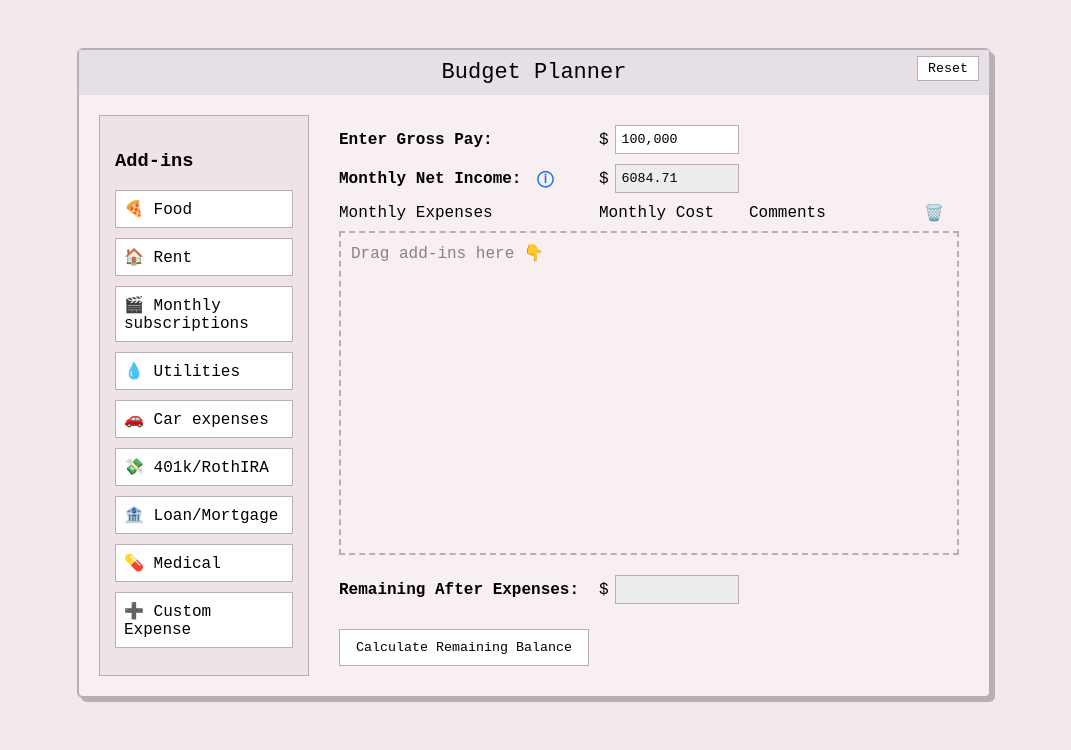
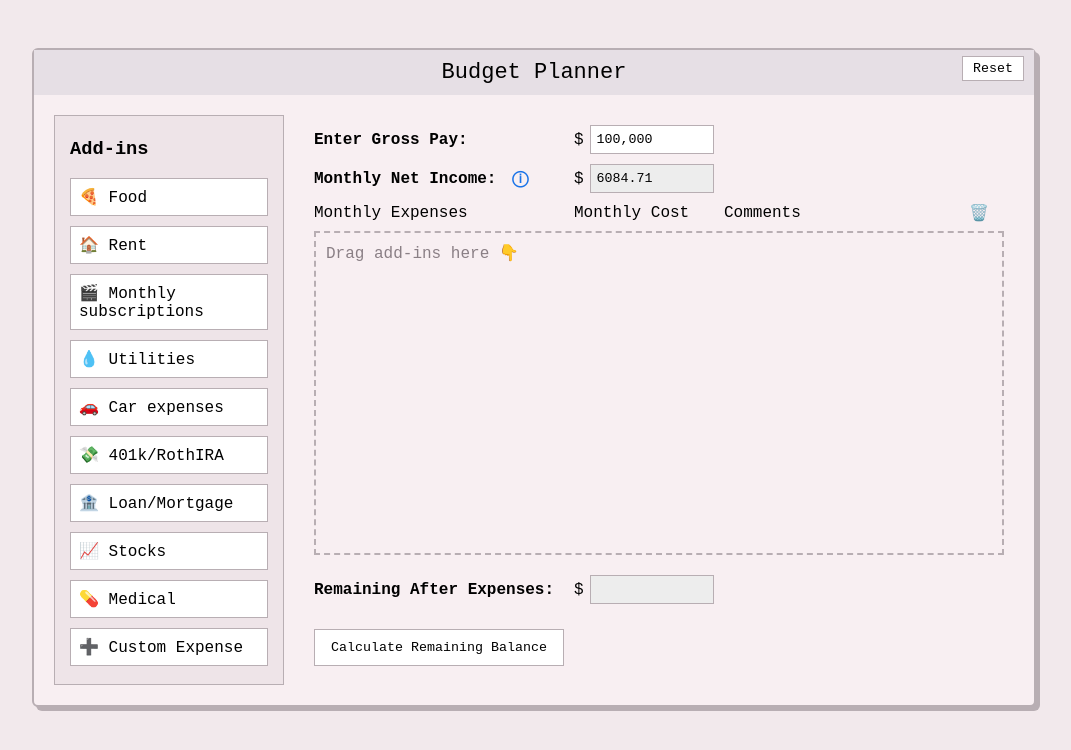
Before and after one commit to Srivacthi/Its-Giving-Solvency, a Flask app: page / in a window 1280 px wide. Shown: the top 750 px of the page, without its empty margins (106-1177 px from the left). Run offline with Flask 3, Linux system fonts and the light colour scheme.

Commit message:
Added scrollbar + wider window

```diff
--- a/templates/budget2.html
+++ b/templates/budget2.html
@@ -13,7 +13,7 @@
     }
 
     .window {
-      width: 910px;
+      width: 1000px;
       background: #f8eff2;
       border: 2px solid #b8aeb3;
       border-radius: 6px;
@@ -45,7 +45,7 @@
 
     .content {
       display: grid;
-      grid-template-columns: 210px 1fr;
+      grid-template-columns: 230px 1fr;
       gap: 20px;
       padding: 20px;
     }
@@ -53,7 +53,23 @@
     .addons {
       background: #eee4e8;
       padding: 15px;
+      padding-top: 3px;
       border: 1px solid #b8aeb3;
+      max-height: 550px;
+      overflow-y: auto;
+    }
+
+    .addons::-webkit-scrollbar {
+      width: 6px;
+    }
+
+    .addons::-webkit-scrollbar-thumb {
+      background: #c8c0c4;
+      border-radius: 6px;
+    }
+
+    .addons::-webkit-scrollbar-track {
+      background: transparent;
     }
 
     .addon-btn {
@@ -181,6 +197,7 @@
         <div class="addon-btn" draggable="true" data-name="🚗 Car expenses">🚗 Car expenses</div>
         <div class="addon-btn" draggable="true" data-name="💸 401k/RothIRA">💸 401k/RothIRA</div>
         <div class="addon-btn" draggable="true" data-name="🏦 Loan/Mortgage">🏦 Loan/Mortgage</div>
+        <div class="addon-btn" draggable="true" data-name="📈 Stocks">📈 Stocks</div>
         <div class="addon-btn" draggable="true" data-name="💊 Medical">💊 Medical</div>
         <div class="addon-btn" draggable="true" data-name="➕ Custom Expense">➕ Custom Expense</div>
       </div>
```
